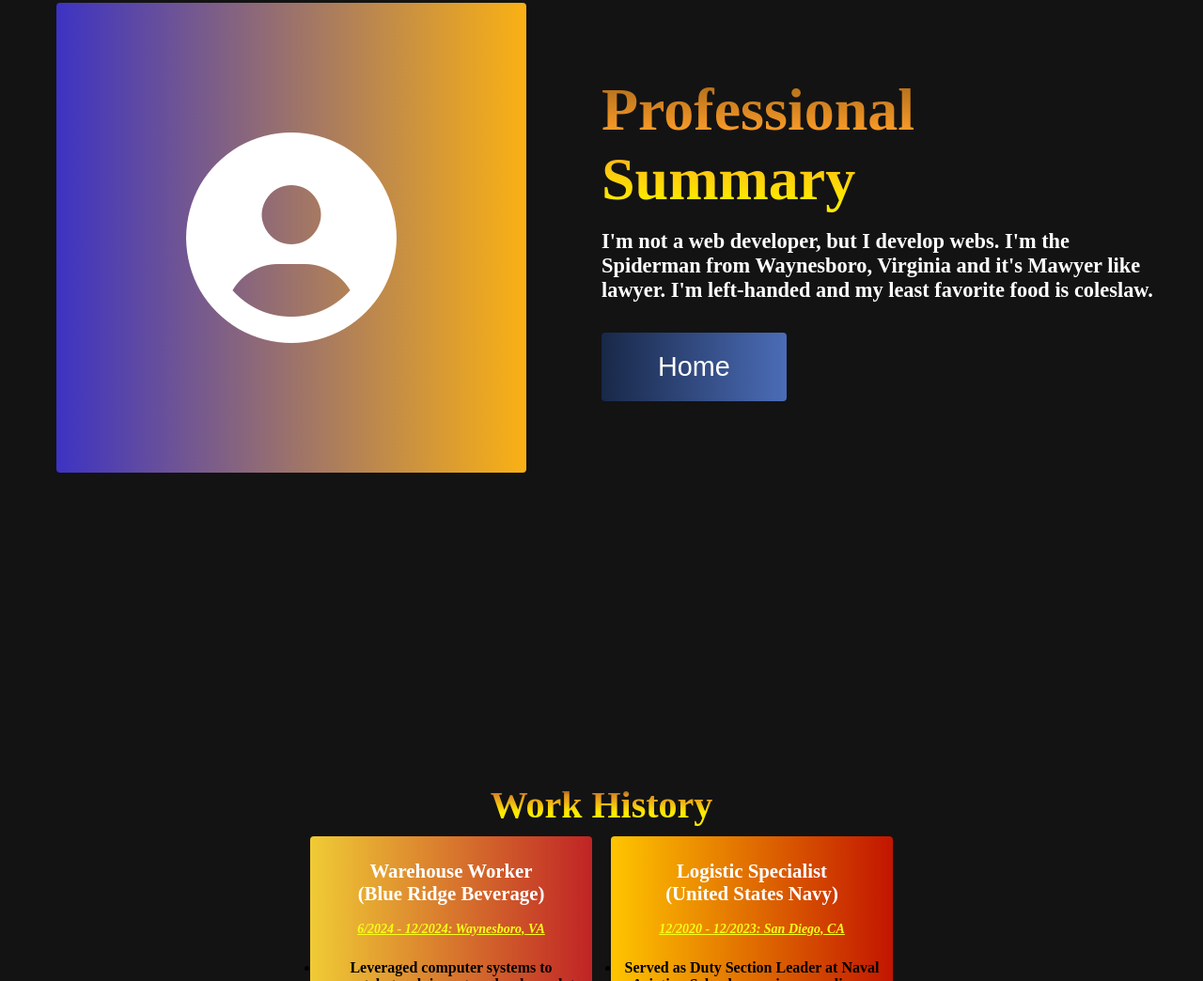
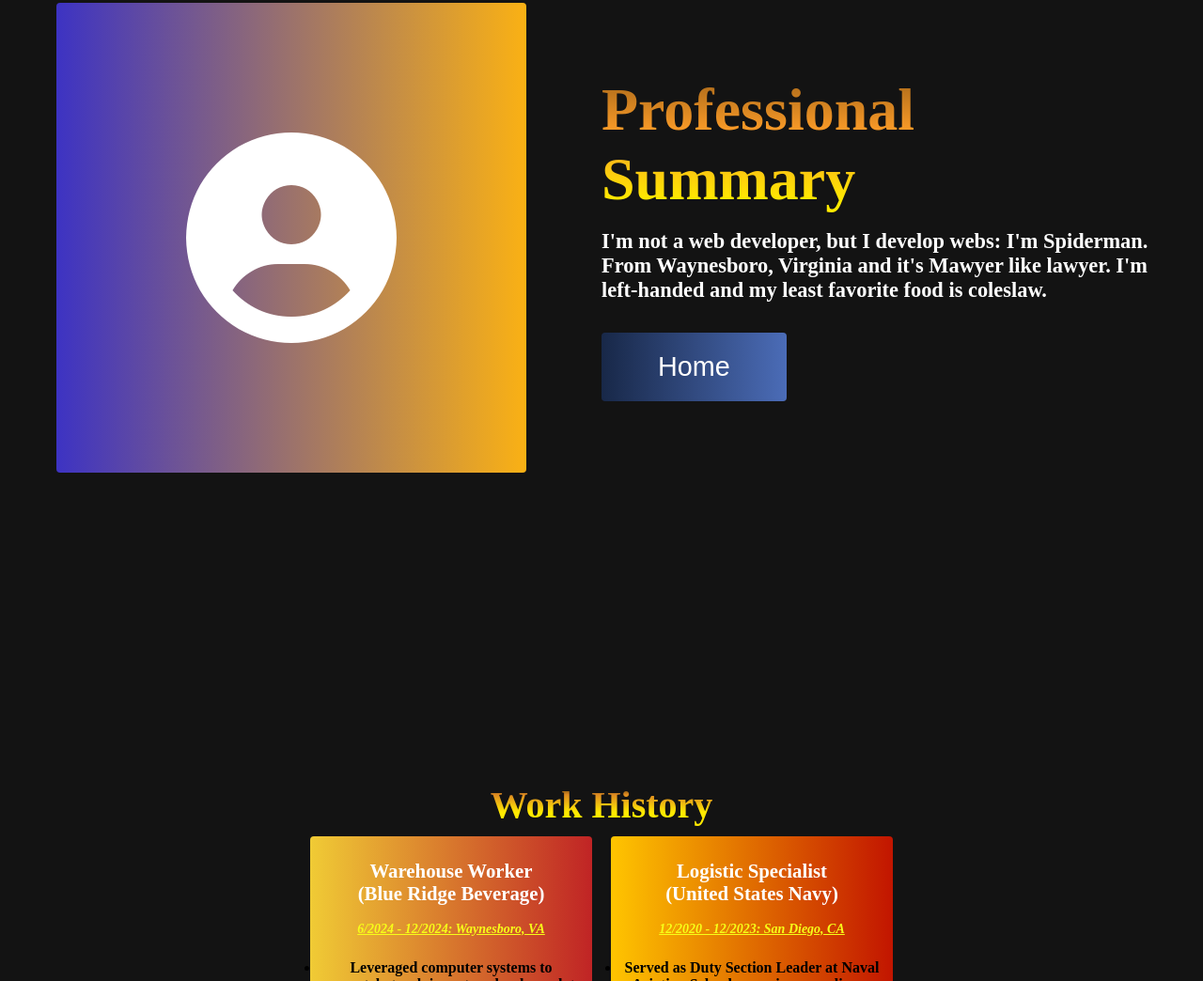
Before and after one commit to ty-leark/tylikm.github.io, a plain HTML site: page index.html in a window 1280 px wide. Shown: the part 984-2028 px from the top of the page at 94% size. Drawn offline with Linux system fonts and the light colour scheme.

Commit message:
Revise professional summary text for clarity

```diff
--- a/index.html
+++ b/index.html
@@ -58,7 +58,7 @@
             <div class="main__content">
                 <h1></h1>
                 <h2>Professional Summary</h2>
-                <p>I'm not a web developer, but I develop webs. I'm the Spiderman from Waynesboro, Virginia and it's Mawyer like lawyer. I'm left-handed and my least favorite food is coleslaw.</p>
+                <p>I'm not a web developer, but I develop webs: I'm Spiderman. From Waynesboro, Virginia and it's Mawyer like lawyer. I'm left-handed and my least favorite food is coleslaw.</p>
                 <button class="main__btn"><a href="#">Home</a></button>
             </div>
         </div>
```
